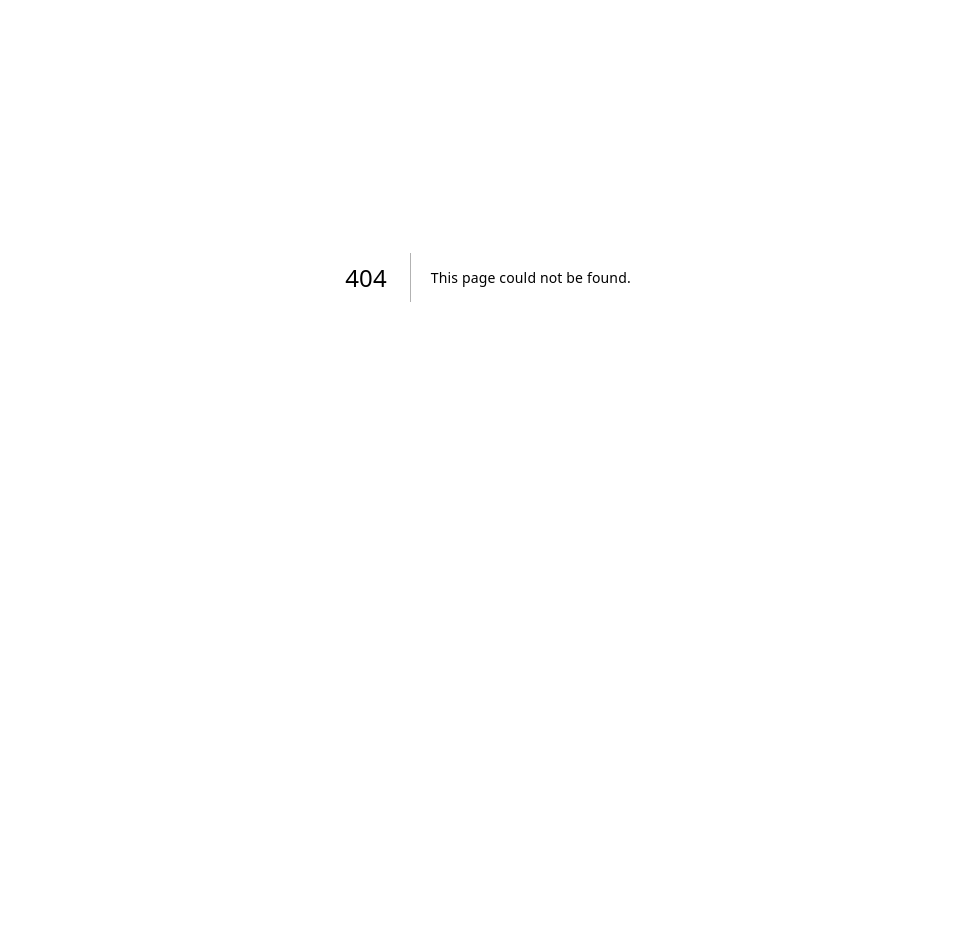
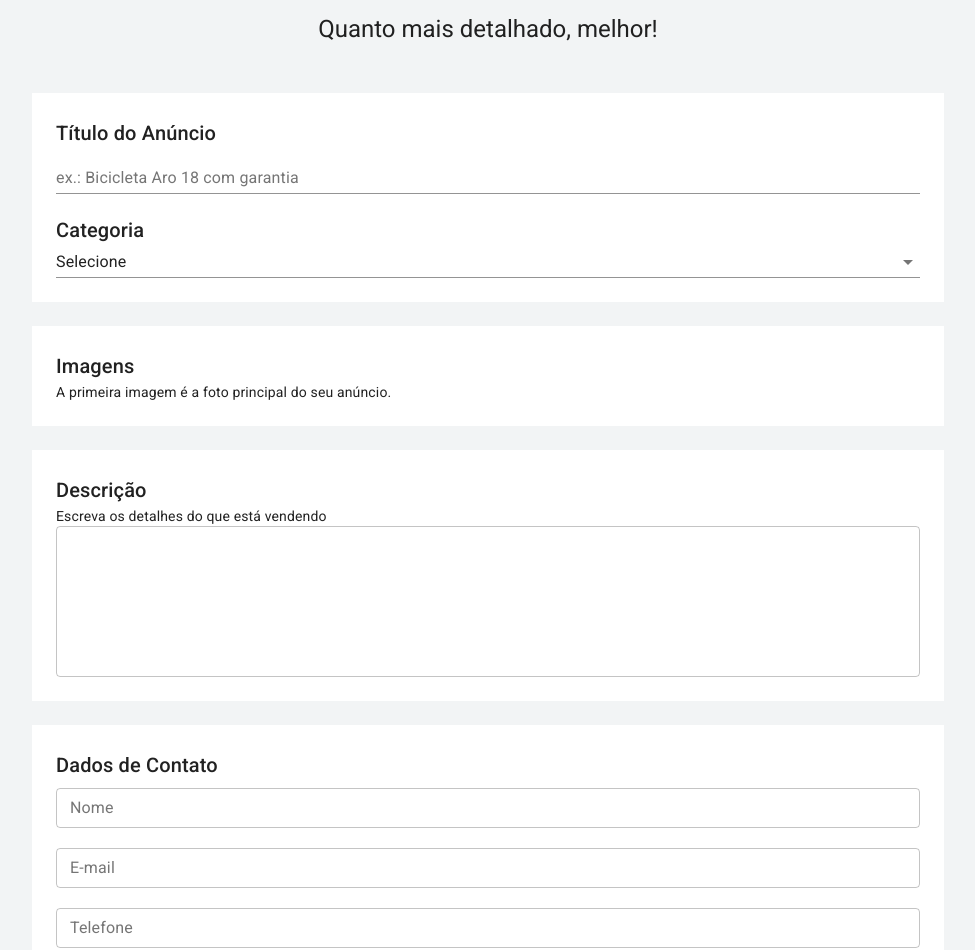
Before and after one commit to HebertZanatelli/Vitrinando, a Next.js app: page /user/publish in a window 1280 px wide. Before the commit this address had no page. Shown: the part 123-1073 px from the top of the page, without its empty margins (152-1127 px from the left). Before the commit the page ends 800 px from the top, so only its background shows below. Built offline with nearby package versions, Linux system fonts and the light colour scheme.

Commit message:
adicionando pagina de publicar anuncio

```diff
--- /dev/null
+++ b/pages/user/publish.js
@@ -0,0 +1,151 @@
+import {
+    Box,
+    Button,
+    Container,
+    Select,
+    TextField,
+    Typography
+} from '@material-ui/core'
+import { makeStyles } from '@material-ui/core'
+
+import TemplateDefault from '../../src/templates/Default'
+
+
+const useStyles = makeStyles((theme) => ({
+    container: {
+      padding: theme.spacing(8, 0, 6)
+    },
+    boxContainer: {
+      paddingBottom: theme.spacing(3),
+    },
+    box: {
+      backgroundColor: theme.palette.background.white,
+      padding: theme.spacing(3),
+    }
+  }))
+
+  const Publish = () => {
+    const classes = useStyles()
+
+    return (
+      <TemplateDefault>
+        <Container maxWidth="sm" className={classes.container}>
+          <Typography component="h1" variant="h2" align="center" color="textPrimary">
+            Publicar Anúncio
+          </Typography>
+          <Typography component="h5" variant="h5" align="center" color="textPrimary">
+            Quanto mais detalhado, melhor!
+          </Typography>
+        </Container>
+
+        <Container maxWidth="md" className={classes.boxContainer}>
+          <Box className={classes.box}>
+            <Typography component="h6" variant="h6" color="textPrimary">
+              Título do Anúncio
+            </Typography>
+            <TextField
+              label="ex.: Bicicleta Aro 18 com garantia"
+              size="small"
+              fullWidth
+            />
+            <br /><br />
+            <Typography component="h6" variant="h6" color="textPrimary">
+              Categoria
+            </Typography>
+            <Select
+              native
+              value=""
+              fullWidth
+              onChange={() => {}}
+              inputProps={{
+                name: 'age',
+              }}
+            >
+              <option value="">Selecione</option>
+              <option value={1}>Bebê e Criança</option>
+              <option value={2}>Agricultura</option>
+              <option value={3}>Moda</option>
+              <option value={3}>Carros, Motos e Barcos</option>
+              <option value={3}>Serviços</option>
+              <option value={3}>Lazer</option>
+              <option value={3}>Animais</option>
+              <option value={3}>Moveis, Casa e Jardim</option>
+              <option value={3}>Imóveis</option>
+              <option value={3}>Equipamentos e Ferramentas</option>
+              <option value={3}>Celulares e Tablets</option>
+              <option value={3}>Esporte</option>
+              <option value={3}>Tecnologia</option>
+              <option value={3}>Emprego</option>
+              <option value={3}>Outros</option>
+            </Select>
+          </Box>
+        </Container>
+
+        <Container maxWidth="md" className={classes.boxContainer}>
+          <Box className={classes.box}>
+            <Typography component="h6" variant="h6" color="textPrimary">
+              Imagens
+            </Typography>
+            <Typography component="div" variant="body2" color="textPrimary">
+              A primeira imagem é a foto principal do seu anúncio.
+            </Typography>
+          </Box>
+        </Container>
+
+        <Container maxWidth="md" className={classes.boxContainer}>
+          <Box className={classes.box}>
+            <Typography component="h6" variant="h6" color="textPrimary">
+              Descrição
+            </Typography>
+            <Typography component="div" variant="body2" color="textPrimary">
+              Escreva os detalhes do que está vendendo
+            </Typography>
+            <TextField
+              multiline
+              rows={6}
+              variant="outlined"
+              fullWidth
+            />
+          </Box>
+        </Container>
+
+        <Container maxWidth="md" className={classes.boxContainer}>
+          <Box className={classes.box}>
+            <Typography component="h6" variant="h6" color="textPrimary" gutterBottom>
+              Dados de Contato
+            </Typography>
+            <TextField
+              label="Nome"
+              variant="outlined"
+              size="small"
+              fullWidth
+            />
+            <br /><br />
+            <TextField
+              label="E-mail"
+              variant="outlined"
+              size="small"
+              fullWidth
+            />
+            <br /><br />
+            <TextField
+              label="Telefone"
+              variant="outlined"
+              size="small"
+              fullWidth
+            />
+          </Box>
+        </Container>
+
+        <Container maxWidth="md" className={classes.boxContainer}>
+          <Box textAlign="right">
+            <Button variant="contained" color="primary">
+              Publicar Anúncio
+            </Button>
+          </Box>
+        </Container>
+      </TemplateDefault>
+    )
+  }
+
+  export default Publish
--- a/src/theme.js
+++ b/src/theme.js
@@ -3,7 +3,12 @@
 const theme = createTheme({
     palette: {
         primary: {
-            main: '#000000'
+            main: '#000000',
+        },
+        background: {
+            default: 'rgb(242, 244, 245)',
+            white: '#ffffff'
+
         }
     }
 })
```
